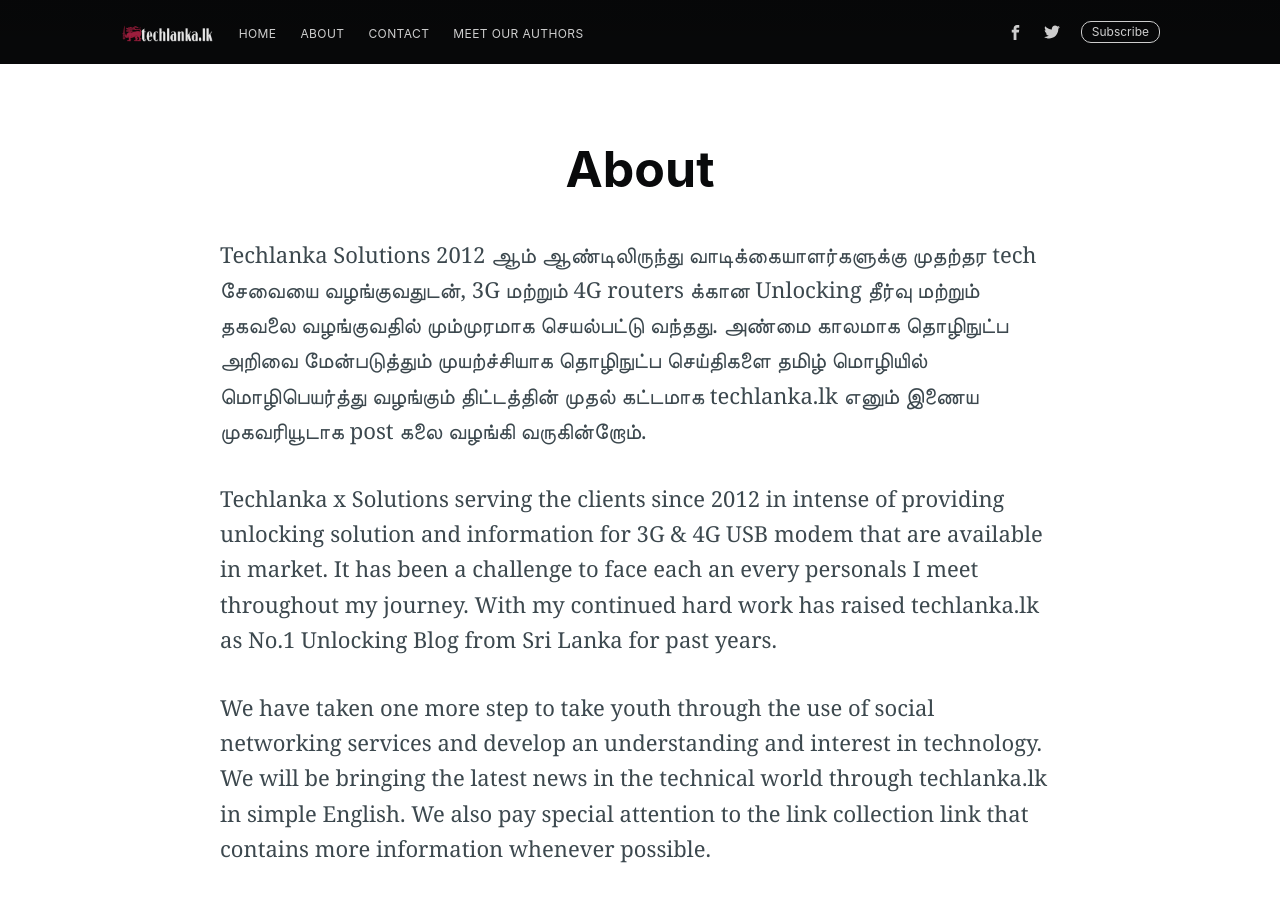
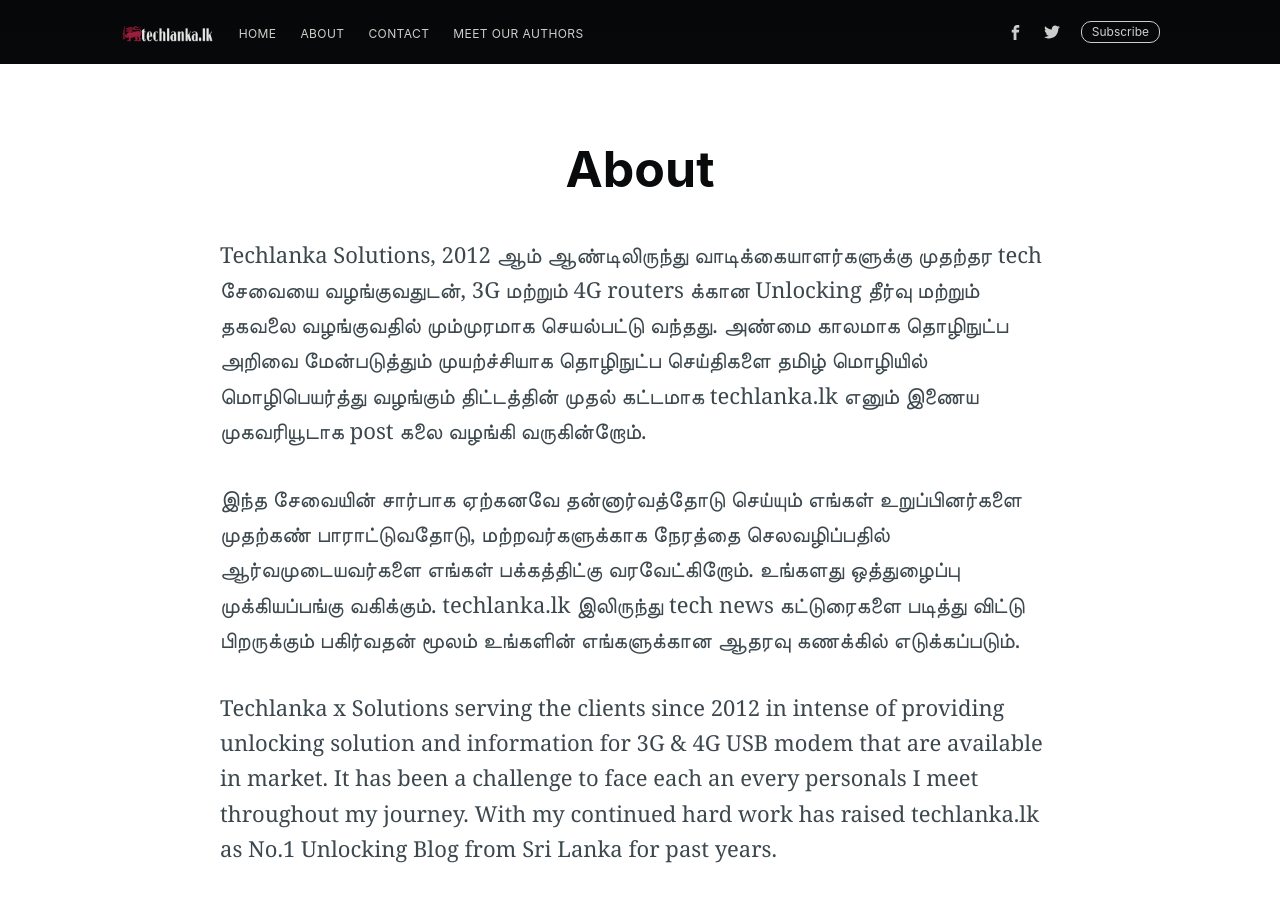
Before and after one commit to techlanka/blog, a Jekyll site: the page built from about/index.md, in a window 1280 px wide and 900 px high. Built offline with Jekyll 4.4.1, drawn with Linux system fonts in a browser that asks for light colours; nearby versions of some CDN libraries; comment, search, counter and statistics services are not loaded.

Commit message:
Update index.md

```diff
--- a/about/index.md
+++ b/about/index.md
@@ -8,7 +8,9 @@
 subclass: 'post page'
 ---
 
-Techlanka Solutions 2012 ஆம் ஆண்டிலிருந்து வாடிக்கையாளர்களுக்கு முதற்தர tech  சேவையை வழங்குவதுடன், 3G மற்றும் 4G routers க்கான Unlocking தீர்வு மற்றும் தகவலை வழங்குவதில் மும்முரமாக செயல்பட்டு வந்தது. அண்மை காலமாக தொழிநுட்ப அறிவை மேன்படுத்தும் முயற்ச்சியாக தொழிநுட்ப செய்திகளை தமிழ் மொழியில்  மொழிபெயர்த்து வழங்கும் திட்டத்தின் முதல் கட்டமாக  techlanka.lk எனும் இணைய முகவரியூடாக post கலை வழங்கி வருகின்றோம்.
+Techlanka Solutions, 2012 ஆம் ஆண்டிலிருந்து வாடிக்கையாளர்களுக்கு முதற்தர tech சேவையை வழங்குவதுடன், 3G மற்றும் 4G routers க்கான Unlocking தீர்வு மற்றும் தகவலை வழங்குவதில் மும்முரமாக செயல்பட்டு வந்தது. அண்மை காலமாக தொழிநுட்ப அறிவை மேன்படுத்தும் முயற்ச்சியாக தொழிநுட்ப செய்திகளை தமிழ் மொழியில்  மொழிபெயர்த்து வழங்கும் திட்டத்தின் முதல் கட்டமாக techlanka.lk எனும் இணைய முகவரியூடாக post கலை வழங்கி வருகின்றோம்.
+
+இந்த சேவையின் சார்பாக ஏற்கனவே தன்னார்வத்தோடு செய்யும் எங்கள் உறுப்பினர்களை முதற்கண் பாராட்டுவதோடு, மற்றவர்களுக்காக நேரத்தை செலவழிப்பதில் ஆர்வமுடையவர்களை எங்கள் பக்கத்திட்கு வரவேட்கிறோம். உங்களது ஒத்துழைப்பு முக்கியப்பங்கு வகிக்கும். techlanka.lk இலிருந்து tech news கட்டுரைகளை படித்து விட்டு பிறருக்கும் பகிர்வதன் மூலம் உங்களின் எங்களுக்கான ஆதரவு கணக்கில் எடுக்கப்படும்.
 
 Techlanka x Solutions serving the clients since 2012 in intense of providing unlocking solution and information for 3G & 4G USB modem that are available in market. It has been a challenge to face each an every personals I meet throughout my journey. With my continued hard work has raised techlanka.lk as No.1 Unlocking Blog from Sri Lanka for past years.
 
```
